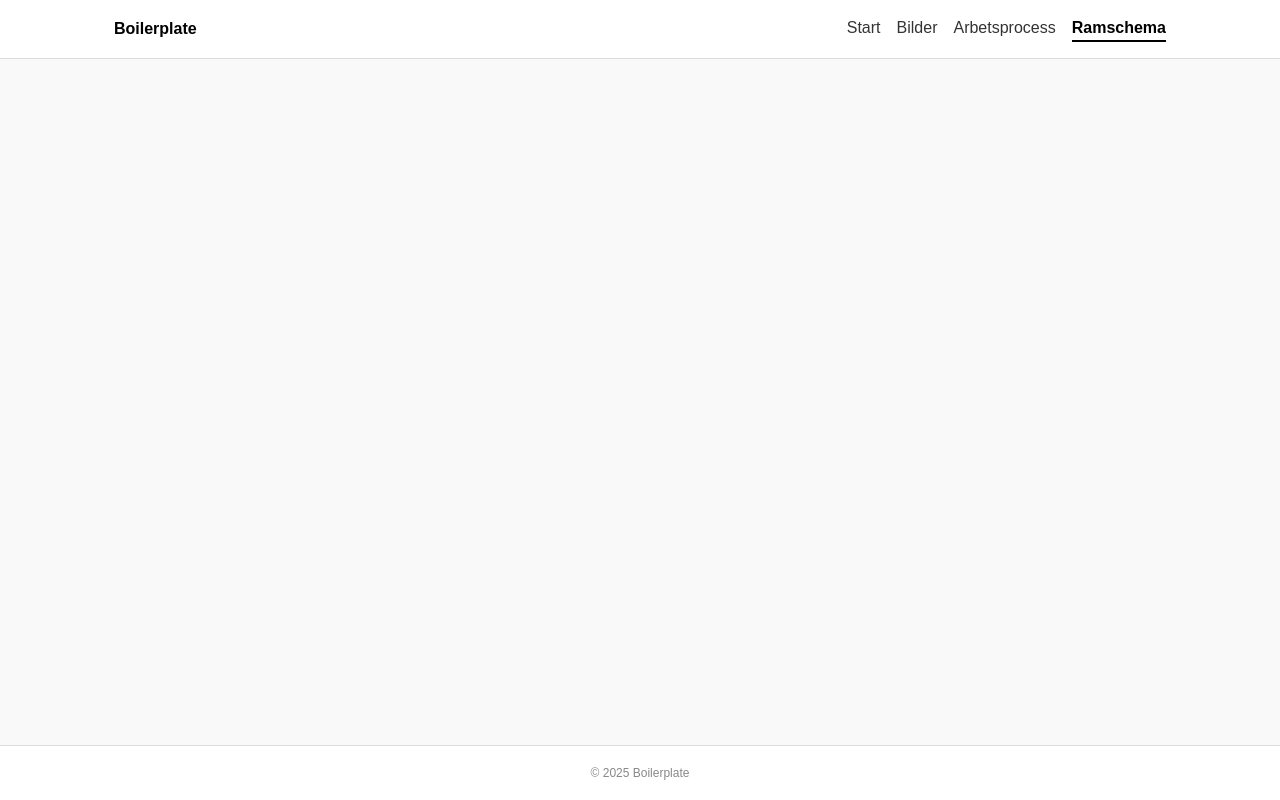
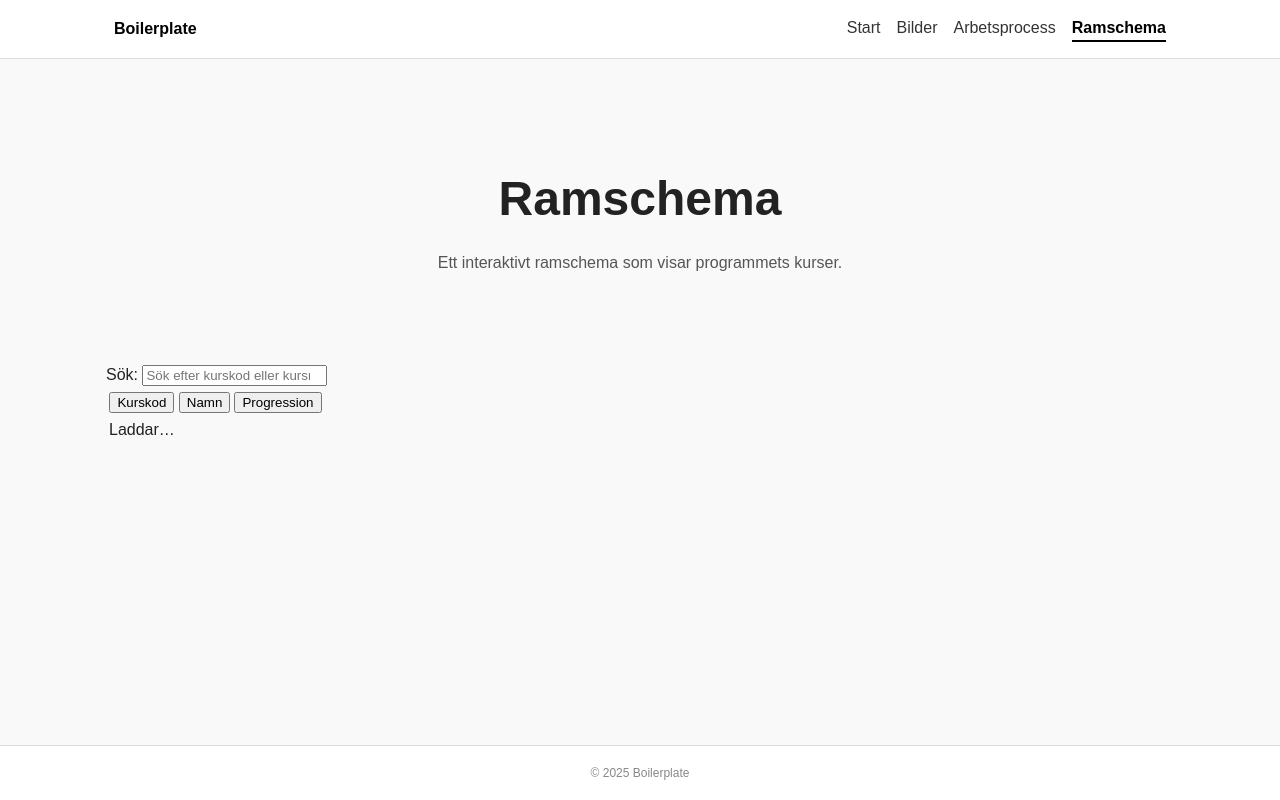
Before and after one commit to iShotHarambe123/EcmaScript, a website built with Parcel: page src/ramschema.html in a window 1280 px wide. Built offline with nearby package versions, Linux system fonts and the light colour scheme.

Commit message:
feat: add ramschema page skeleton with table and search input, update .gitignore to ignore Parcel and cache folders

```diff
--- a/src/ramschema.html
+++ b/src/ramschema.html
@@ -27,7 +27,36 @@
     </header>
 
     <main>
+        <!-- Hero -->
+        <section class="hero container">
+            <h1>Ramschema</h1>
+            <p>Ett interaktivt ramschema som visar programmets kurser.
+            </p>
+        </section>
 
+        <!-- Ramschema tabell -->
+        <section class="container ramschema">
+
+            <label for="search" class="search-label">Sök:</label>
+            <input id="search" class="input-search" type="search" placeholder="Sök efter kurskod eller kursnamn"
+                autocomplete="off" />
+
+            <table class="table">
+
+                <thead>
+                    <tr>
+                        <th><button data-sort="code" class="th-link">Kurskod</button></th>
+                        <th><button data-sort="coursename" class="th-link">Namn</button></th>
+                        <th class="right"><button data-sort="progression" class="th-link">Progression</button></th>
+                    </tr>
+                </thead>
+                <tbody id="rows">
+                    <tr>
+                        <td>Laddar…</td>
+                    </tr>
+                </tbody>
+            </table>
+        </section>
     </main>
 
 
```
Also changed, not shown: 1 other file.
